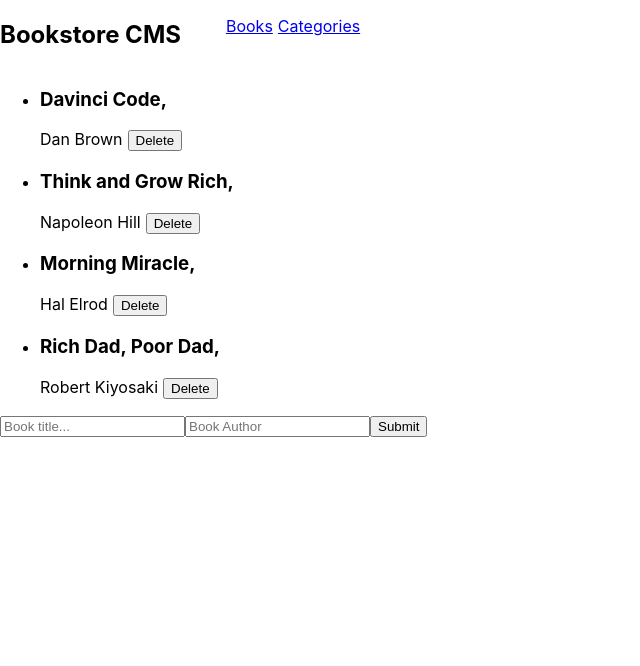
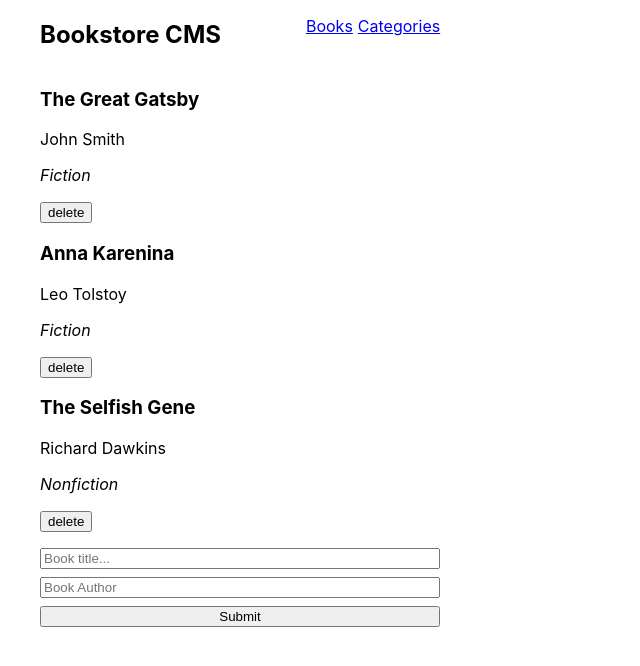
Before and after one commit to deniodev/Bookstore, a React (Create React App) app: page / in a window 1280 px wide. Shown: the top 666 px of the page, without its empty margins (0-640 px from the left). Built offline with nearby package versions, Linux system fonts and the light colour scheme.

Commit message:
Adding remove functionality to remove button

```diff
--- a/src/App.css
+++ b/src/App.css
@@ -1,15 +1,27 @@
 body {
   background-color: white;
+}
+
+ul {
+  list-style: none;
 }
 
 .navbar,
 .navbar ul {
   display: flex;
   flex-direction: row;
-  list-style: none;
   gap: 5px;
+  margin-left: 40px;
 }
 
-button {
-  margin-left: 5px;
+form {
+  display: flex;
+  flex-direction: column;
+  width: 400px;
+  margin-left: 40px;
+  gap: 0.5rem;
 }
+
+.category {
+  font-style: italic;
+}
--- a/src/components/BookItem.js
+++ b/src/components/BookItem.js
@@ -1,19 +1,42 @@
-/* eslint-disable react/prop-types */
 import React from 'react';
+import PropTypes from 'prop-types';
+import { useDispatch } from 'react-redux';
+import Button from './Button';
+import { removeBook } from '../redux/book/booksSlice';
 
-const BookItem = ({ title, author }) => (
+const BookItem = ({
+  id, title, category, author,
+}) => {
+  const dispatch = useDispatch();
+  return (
     <div>
       <li>
-      <h3>
+        <h3 id={id}>
           {title}
-        ,
         </h3>
-      <span>
+        <p>
           {author}
-      </span>
-      <button type="button">Delete</button>
+        </p>
+        <p className="category">
+          {category}
+        </p>
+        <Button title="delete" clickHandler={() => dispatch(removeBook(id))} />
       </li>
     </div>
   );
+};
+
+BookItem.propTypes = {
+  title: PropTypes.string,
+  author: PropTypes.string,
+  category: PropTypes.string,
+  id: PropTypes.string,
+};
+BookItem.defaultProps = {
+  title: null,
+  author: null,
+  category: null,
+  id: null,
+};
 
 export default BookItem;
--- a/src/components/Books.js
+++ b/src/components/Books.js
@@ -1,38 +1,26 @@
 import React from 'react';
+import { useSelector } from 'react-redux';
 import BookItem from './BookItem';
 import AddBook from './AddBook';
 
-const data = [
-  {
-    id: 1,
-    title: 'Davinci Code',
-    author: 'Dan Brown',
-  },
-  {
-    id: 2,
-    title: 'Think and Grow Rich',
-    author: 'Napoleon Hill',
-  },
-  {
-    id: 3,
-    title: 'Morning Miracle',
-    author: 'Hal Elrod',
-  },
-  {
-    id: 4,
-    title: 'Rich Dad, Poor Dad',
-    author: 'Robert Kiyosaki',
-  }];
-
-const Books = () => (
+const Books = () => {
+  const { books } = useSelector((store) => store.book);
+  return (
     <div>
       <ul>
-      {data.map(((book) => (
-        <BookItem key={book.id} title={book.title} author={book.author} />
+        {books.map(((book) => (
+          <BookItem
+            key={book.id}
+            title={book.title}
+            author={book.author}
+            category={book.category}
+            id={book.item_id}
+          />
         )))}
       </ul>
       <AddBook />
     </div>
   );
+};
 
 export default Books;
--- /dev/null
+++ b/src/components/Button.js
@@ -0,0 +1,16 @@
+import React from 'react';
+import PropTypes from 'prop-types';
+
+const Button = ({ title, clickHandler }) => <button type="button" onClick={clickHandler}>{title}</button>;
+
+Button.propTypes = {
+  title: PropTypes.string,
+  clickHandler: PropTypes.func,
+};
+
+Button.defaultProps = {
+  title: null,
+  clickHandler: null,
+};
+
+export default Button;
--- a/src/redux/book/booksSlice.js
+++ b/src/redux/book/booksSlice.js
@@ -1,7 +1,26 @@
 import { createSlice } from '@reduxjs/toolkit';
 
 const initialState = {
-  books: [],
+  books: [
+    {
+      item_id: 'item1',
+      title: 'The Great Gatsby',
+      author: 'John Smith',
+      category: 'Fiction',
+    },
+    {
+      item_id: 'item2',
+      title: 'Anna Karenina',
+      author: 'Leo Tolstoy',
+      category: 'Fiction',
+    },
+    {
+      item_id: 'item3',
+      title: 'The Selfish Gene',
+      author: 'Richard Dawkins',
+      category: 'Nonfiction',
+    },
+  ],
 };
 
 const bookSlice = createSlice({
@@ -12,7 +31,8 @@ const bookSlice = createSlice({
       state.books.push(action.payload);
     },
     removeBook: (state, action) => {
-      state.books.filter((item) => item.id === action.payload.id);
+      const bookId = action.payload;
+      state.books = state.books.filter((item) => item.item_id !== bookId);
     },
   },
 });
```
Lines whose indentation alone changed are shown as unchanged.
